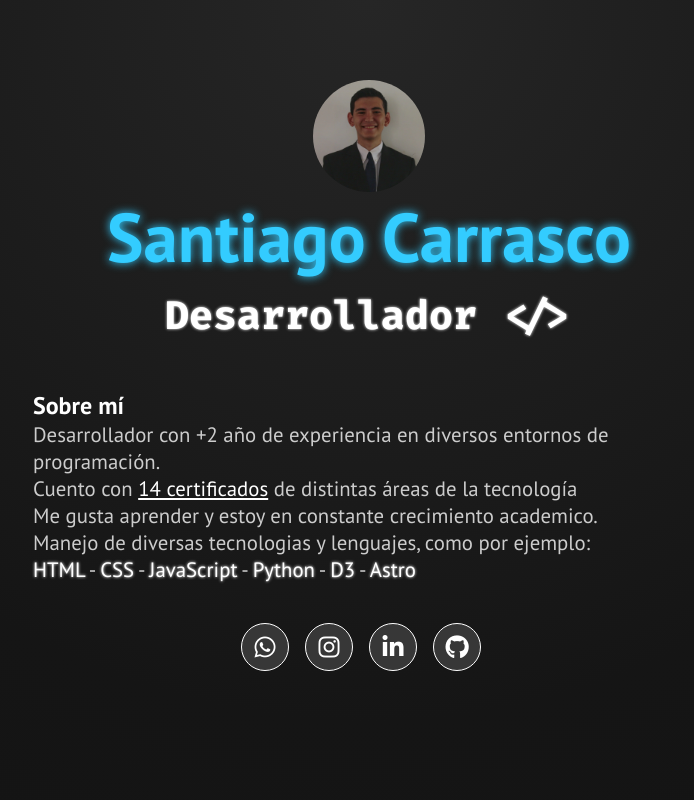
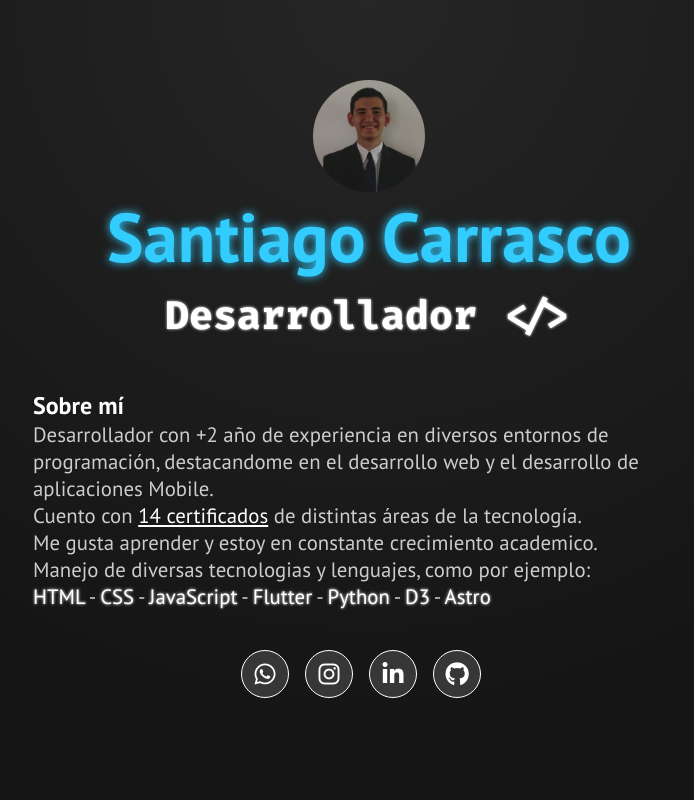
Before and after one commit to SanviDev/portfolio, a plain HTML site: page index.html in a window 1280 px wide. Shown: the top 800 px of the page, without its empty margins (271-965 px from the left). Drawn offline with Linux system fonts and the light colour scheme; a web font is replaced by a local one.

Commit message:
Upload AboutMe Section

```diff
--- a/index.html
+++ b/index.html
@@ -32,11 +32,11 @@
                             <h3 class="about-me-title">Sobre mí</h3>
                             <p>
                                 Desarrollador con +<span id="years"></span> año de experiencia en diversos entornos de
-                                programación.
+                                programación, destacandome en el desarrollo web y el desarrollo de aplicaciones Mobile.
                             </p>
                             <p>
                                 Cuento con <a href="/assets/certificados.html" class="a-text" target="_blank">14
-                                    certificados</a> de distintas áreas de la tecnología
+                                    certificados</a> de distintas áreas de la tecnología.
                             </p>
                             <p>
                                 Me gusta aprender y estoy en constante crecimiento academico.
@@ -45,7 +45,7 @@
                                 Manejo de diversas tecnologias y lenguajes, como por ejemplo:
                             </p>
                             <p><span class="featured">HTML</span> - <span class="featured">CSS</span> - <span
-                                    class="featured">JavaScript</span> -
+                                    class="featured">JavaScript</span> - <span class="featured">Flutter</span> -
                                 <span class="featured">Python</span> - <span class="featured">D3</span> - <span
                                     class="featured">Astro</span>
                             </p>
```
